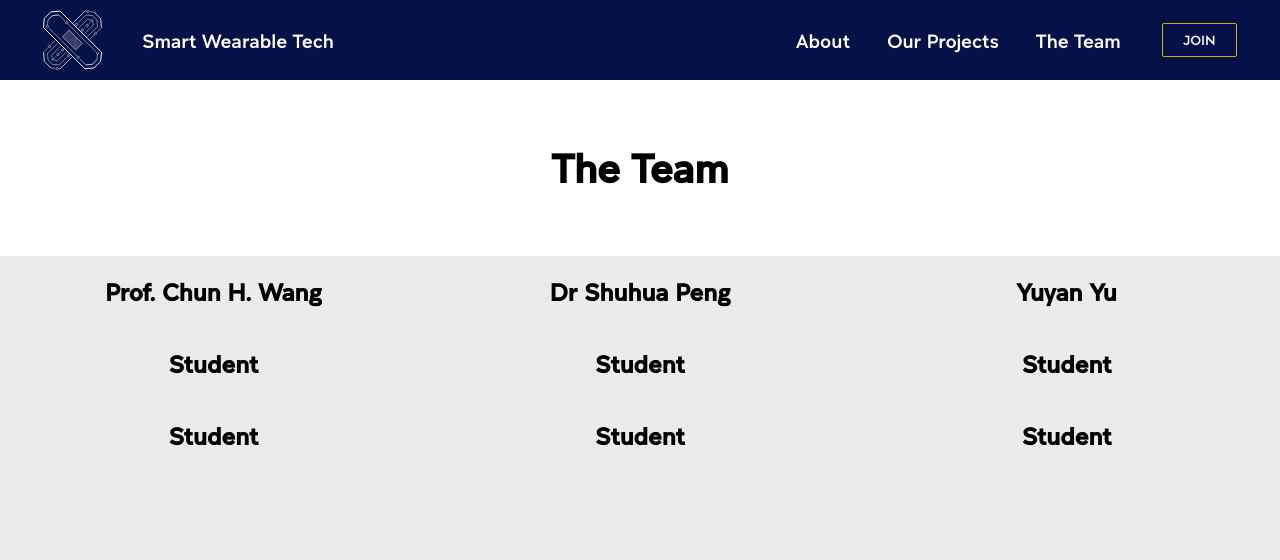
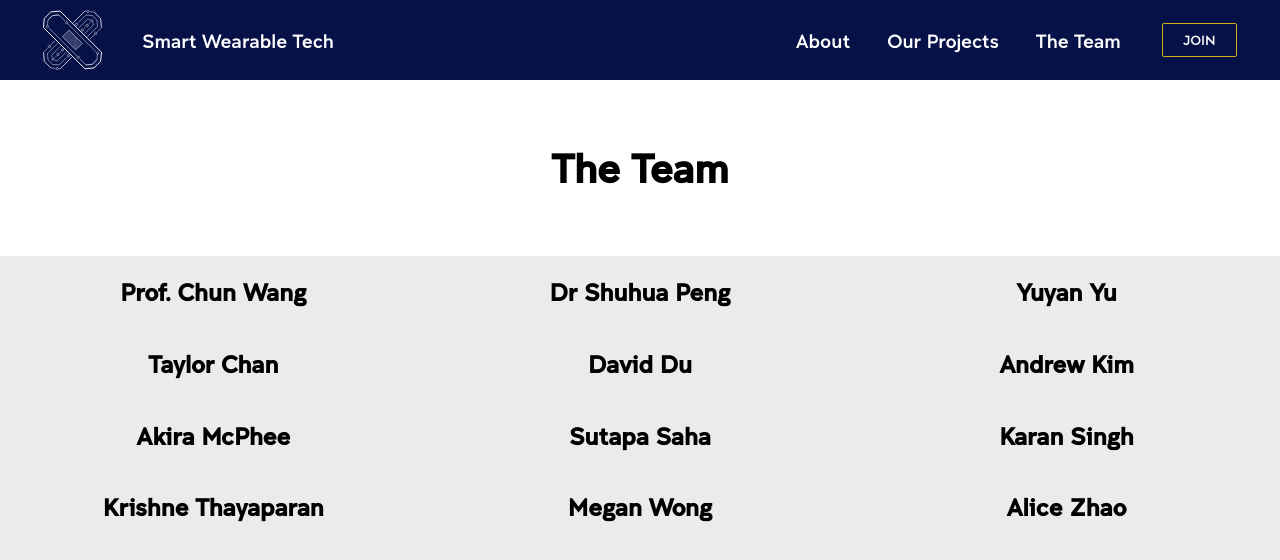
Before and after one commit to akiramcphee/swt_website, a React (Create React App) app: page /profiles in a window 1280 px wide. Shown: the top 560 px of the page. Built offline with nearby package versions, Linux system fonts and the light colour scheme.

Commit message:
feat: no more chundering spectrons + students have names

```diff
--- a/src/Profiles/Profiles.js
+++ b/src/Profiles/Profiles.js
@@ -17,7 +17,7 @@ export default function Profiles() {
 						<div className = "profile_background">
 							<div className = "row">
 								<div className="col-4">
-									<h2 className = "Team">Prof. Chun H. Wang</h2>
+									<h2 className = "Team">Prof. Chun Wang</h2>
 								</div>
 								<div className="col-4">
 									<h2 className = "Team">Dr Shuhua Peng</h2>
@@ -28,24 +28,35 @@ export default function Profiles() {
 							</div>
 							<div className = "row">
 								<div className="col-4">
-									<h2 className = "Team">Student</h2>
+									<h2 className = "Team">Taylor Chan</h2>
 								</div>
 								<div className="col-4">
-									<h2 className = "Team">Student</h2>
+									<h2 className = "Team">David Du</h2>
 								</div>
 								<div className="col-4">
-									<h2 className = "Team">Student</h2>
+									<h2 className = "Team">Andrew Kim</h2>
 								</div>
 							</div>
 							<div className = "row">
 								<div className="col-4">
-									<h2 className = "Team">Student</h2>
+									<h2 className = "Team">Akira McPhee</h2>
 								</div>
 								<div className="col-4">
-									<h2 className = "Team">Student</h2>
+									<h2 className = "Team">Sutapa Saha</h2>
 								</div>
 								<div className="col-4">
-									<h2 className = "Team">Student</h2>
+									<h2 className = "Team">Karan Singh</h2>
+								</div>
+							</div>
+							<div className = "row">
+								<div className="col-4">
+									<h2 className = "Team">Krishne Thayaparan</h2>
+								</div>
+								<div className="col-4">
+									<h2 className = "Team">Megan Wong</h2>
+								</div>
+								<div className="col-4">
+									<h2 className = "Team">Alice Zhao</h2>
 								</div>
 							</div>
 						</div>
```
